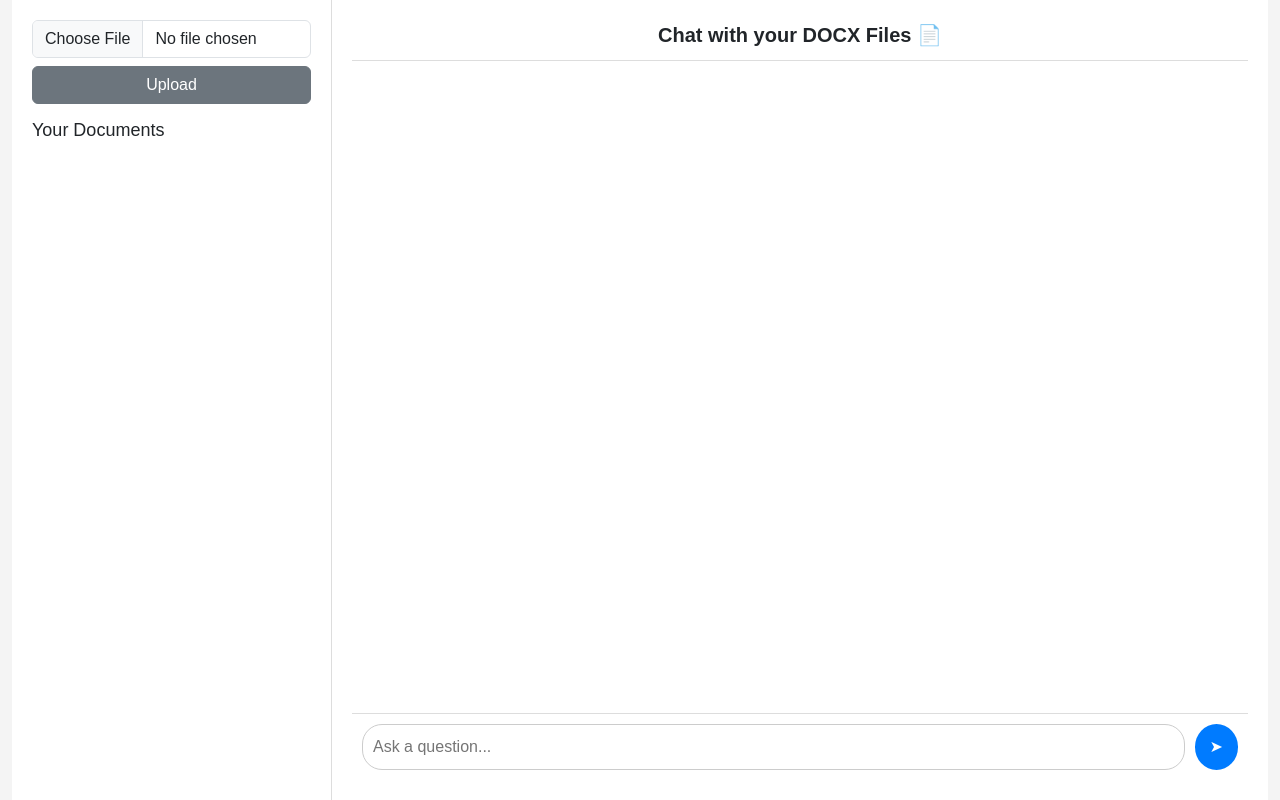
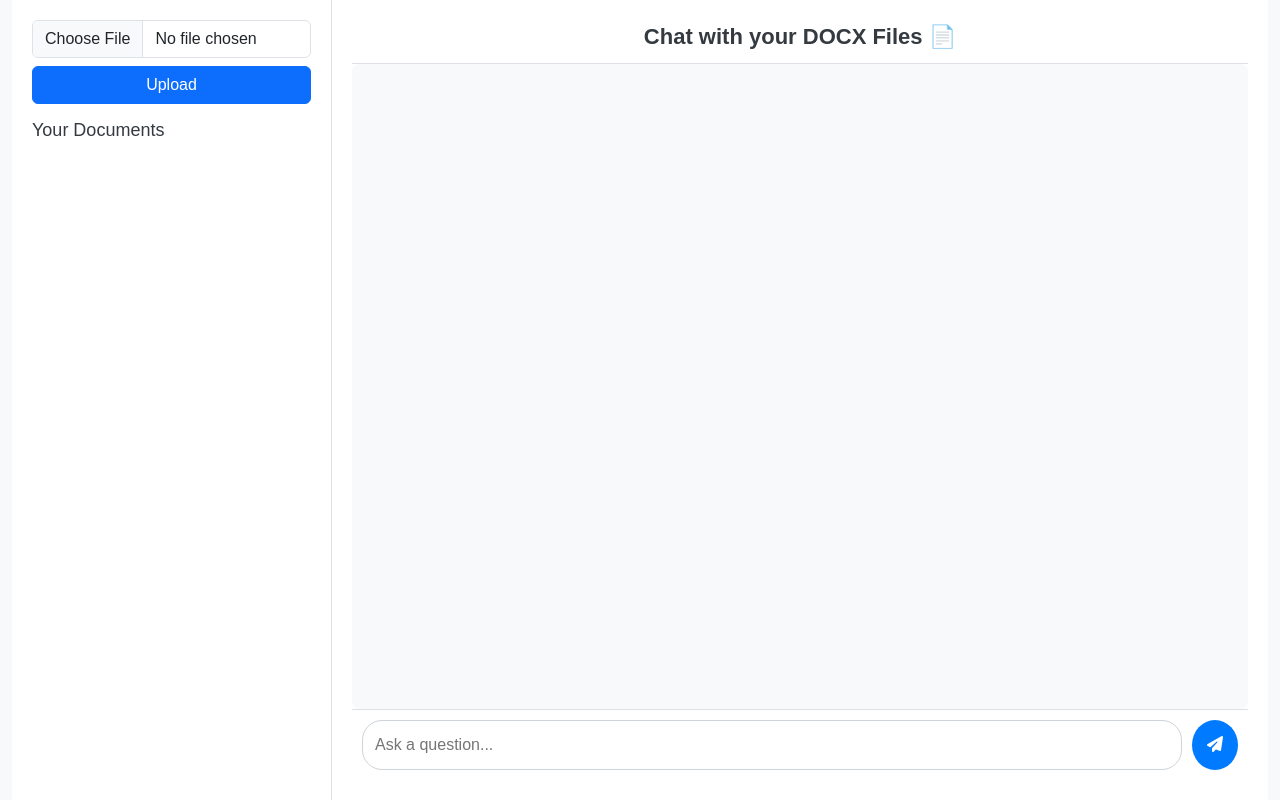
Before and after one commit to umair741/document-based-chatbot, a Flask app: page / in a window 1280 px wide. Run offline with Flask 3, Linux system fonts and the light colour scheme; data that the repository does not hold is empty; parts of the project's set-up code (start-up, migrations or seed data) failed here and were passed over.

Commit message:
Updated requirements.txt

```diff
--- a/main.py
+++ b/main.py
@@ -99,6 +99,7 @@ def initialize_chatbot():
             "If the answer is not found in the documents, respond with:\n"
             "Always respond in English, regardless of the input language.\n"
             "'I don't have an answer based on the provided documents.'\n\n"
+            "If the question mentions explain  in Sindhi or Urdu, respond in the same language urdu or sindh. Otherwise, respond in English.\n"
             "Documents:\n{context}\n\n"
             "Chat History:\n{chat_history}\n"
             "User Question: {question}\n\n"
--- a/templates/index.html
+++ b/templates/index.html
@@ -5,53 +5,56 @@
   <title>Chat with your DOCX Files</title>
   <meta name="viewport" content="width=device-width, initial-scale=1">
   <link href="https://cdn.jsdelivr.net/npm/bootstrap@5.3.0/dist/css/bootstrap.min.css" rel="stylesheet">
+  <link href="https://cdnjs.cloudflare.com/ajax/libs/font-awesome/6.4.2/css/all.min.css" rel="stylesheet">
   <style>
     body {
-      background-color: #f4f4f4;
+      background-color: #f8f9fa;
       font-family: 'Arial', sans-serif;
+      color: #212529;
     }
     .container-fluid {
       height: 100vh;
       display: flex;
       overflow: hidden;
     }
-    /* Sidebar Styling */
     .sidebar {
       width: 320px;
       background: #ffffff;
       padding: 20px;
       display: flex;
       flex-direction: column;
-      border-right: 1px solid #ddd;
+      border-right: 1px solid #dee2e6;
       overflow-y: auto;
     }
     .sidebar h3 {
       font-size: 18px;
       margin-bottom: 10px;
-    }
-    .file-list {
-      flex-grow: 1;
-      overflow-y: auto;
-      max-height: 50vh;
+      color: #343a40;
     }
     .file-list .list-group-item {
-      font-size: 14px;
-      padding: 8px 12px;
+      background: #f8f9fa;
+      color: #212529;
+      border: 1px solid #dee2e6;
+      margin-bottom: 5px;
+      transition: 0.3s;
     }
-    /* Chatbox Styling */
+    .file-list .list-group-item:hover {
+      background: #e9ecef;
+    }
     .chat-container {
       flex-grow: 1;
       display: flex;
       flex-direction: column;
-      background: #fff;
+      background: #ffffff;
       padding: 20px;
     }
     .chat-header {
-      font-size: 20px;
+      font-size: 22px;
       font-weight: bold;
       text-align: center;
       padding-bottom: 10px;
-      border-bottom: 1px solid #ddd;
+      border-bottom: 1px solid #dee2e6;
+      color: #343a40;
     }
     .chat-messages {
       flex-grow: 1;
@@ -59,6 +62,8 @@
       padding: 20px;
       display: flex;
       flex-direction: column;
+      background: #f8f9fa;
+      border-radius: 8px;
     }
     .chat-message {
       padding: 12px 16px;
@@ -66,6 +71,7 @@
       border-radius: 20px;
       max-width: 75%;
       word-wrap: break-word;
+      font-size: 16px;
     }
     .chat-message.user {
       background-color: #007bff;
@@ -74,30 +80,32 @@
     }
     .chat-message.bot {
       background-color: #e9ecef;
-      color: black;
+      color: #212529;
       align-self: flex-start;
     }
-    /* Chat Input Fixed at Bottom */
     .chat-input-container {
       display: flex;
       padding: 10px;
-      background: white;
-      border-top: 1px solid #ddd;
+      background: #ffffff;
+      border-top: 1px solid #dee2e6;
     }
     .chat-input {
       flex-grow: 1;
-      padding: 10px;
-      border: 1px solid #ccc;
+      padding: 12px;
+      border: 1px solid #ced4da;
       border-radius: 20px;
+      background: #ffffff;
+      color: #212529;
     }
     .send-btn {
       margin-left: 10px;
-      padding: 10px 15px;
+      padding: 12px 15px;
       border-radius: 50%;
       background: #007bff;
       border: none;
       color: white;
       cursor: pointer;
+      transition: 0.3s;
     }
     .send-btn:hover {
       background: #0056b3;
@@ -106,31 +114,24 @@
 </head>
 <body>
   <div class="container-fluid">
-    <!-- Sidebar -->
     <div class="sidebar">
       <form id="upload-form" enctype="multipart/form-data" class="mb-3">
         <input type="file" id="file-input" name="file" accept=".docx" class="form-control mb-2" required>
-        <button type="submit" class="btn btn-secondary w-100">Upload</button>
+        <button type="submit" class="btn btn-primary w-100">Upload</button>
       </form>
       <h3>Your Documents</h3>
-      <ul id="file-list" class="list-group file-list">
-        <!-- Uploaded files will be listed here -->
-      </ul>
+      <ul id="file-list" class="list-group file-list"></ul>
     </div>
-
-    <!-- Chat Area -->
     <div class="chat-container">
       <div class="chat-header">Chat with your DOCX Files 📄</div>
       <div class="chat-messages" id="chat-messages"></div>
       <div class="chat-input-container">
         <input type="text" id="chat-input" class="chat-input" placeholder="Ask a question..." required>
-        <button id="send-btn" class="send-btn">➤</button>
+        <button id="send-btn" class="send-btn"><i class="fas fa-paper-plane"></i></button>
       </div>
     </div>
   </div>
-
   <script>
-    // Fetch existing uploaded files
     function fetchFiles() {
       fetch('/uploaded_files')
         .then(response => response.json())
@@ -148,7 +149,6 @@
     }
     fetchFiles();
 
-    // Handle Chat
     document.getElementById('send-btn').addEventListener('click', sendMessage);
     document.getElementById('chat-input').addEventListener('keypress', function(e) {
       if (e.key === 'Enter') sendMessage();
@@ -172,23 +172,6 @@
       .catch(error => addMessage('bot', 'Error: ' + error));
     }
 
-    // File Upload
-    document.getElementById('upload-form').addEventListener('submit', function(e) {
-      e.preventDefault();
-      const fileInput = document.getElementById('file-input');
-      const formData = new FormData();
-      formData.append('file', fileInput.files[0]);
-
-      fetch('/upload', {
-        method: 'POST',
-        body: formData
-      })
-      .then(response => response.json())
-      .then(() => {
-        fetchFiles(); // Refresh file list after upload
-      });
-    });
-
     function addMessage(sender, text) {
       const chatMessages = document.getElementById('chat-messages');
       const messageDiv = document.createElement('div');
```
Also changed, not shown: requirements.txt (+9 -0 lines), 3 other files.
